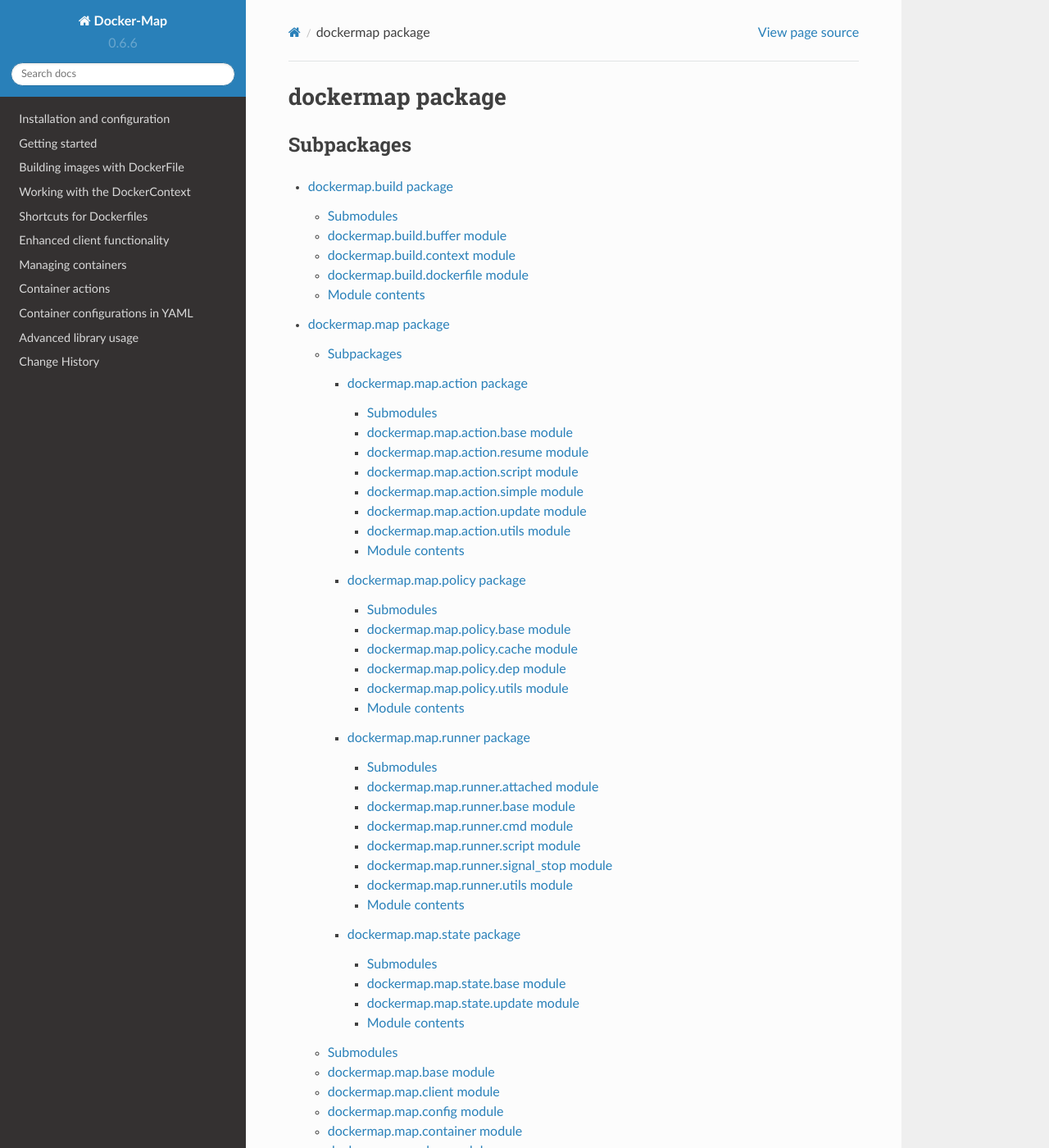
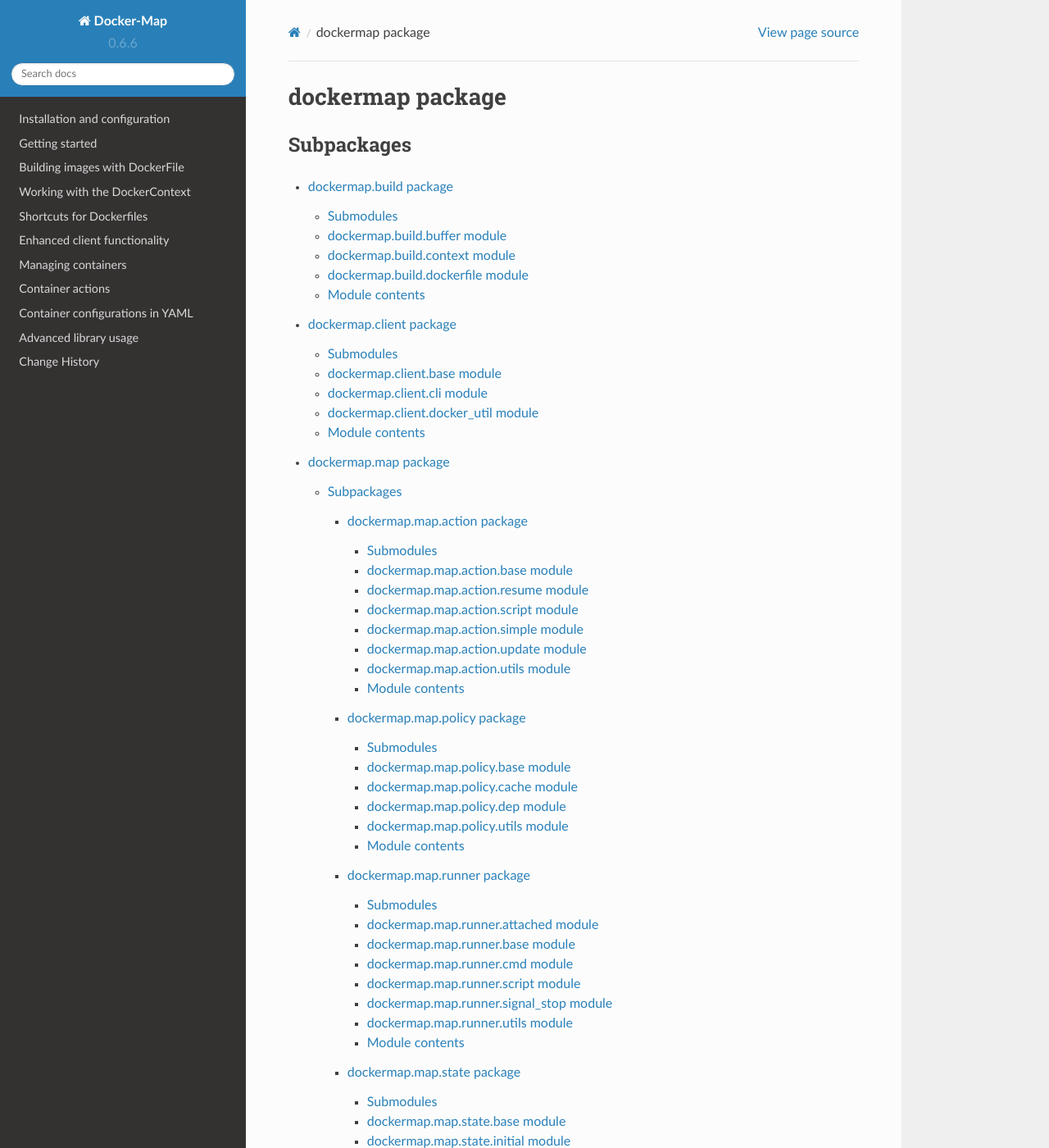
Before and after one commit to merll/docker-map, a Sphinx documentation site: the page built from docs/api/dockermap.rst, in a window 1280 px wide and 1400 px high. Shown: the whole window at 82% size. Built offline with Sphinx 7.4.7 and the Read the Docs theme 2.0.0, drawn with Linux system fonts in a browser that asks for light colours; some of the changed text lies outside the part shown.

```diff
--- a/docs/api/dockermap.map.state.rst
+++ b/docs/api/dockermap.map.state.rst
@@ -8,6 +8,14 @@ dockermap.map.state.base module
 -------------------------------
 
 .. automodule:: dockermap.map.state.base
+    :members:
+    :undoc-members:
+    :show-inheritance:
+
+dockermap.map.state.initial module
+----------------------------------
+
+.. automodule:: dockermap.map.state.initial
     :members:
     :undoc-members:
     :show-inheritance:
--- a/docs/api/dockermap.rst
+++ b/docs/api/dockermap.rst
@@ -7,6 +7,7 @@ Subpackages
 .. toctree::
 
     dockermap.build
+    dockermap.client
     dockermap.map
 
 Submodules
@@ -20,6 +21,13 @@ dockermap.api module
     :undoc-members:
     :show-inheritance:
 
+dockermap.dep module
+--------------------
+
+.. automodule:: dockermap.dep
+    :members:
+    :undoc-members:
+    :show-inheritance:
 
 dockermap.functional module
 ---------------------------
@@ -29,7 +37,6 @@ dockermap.functional module
     :undoc-members:
     :show-inheritance:
 
-
 dockermap.shortcuts module
 --------------------------
 
@@ -37,7 +44,6 @@ dockermap.shortcuts module
     :members:
     :undoc-members:
     :show-inheritance:
-
 
 dockermap.utils module
 ----------------------
```
Also changed, not shown: docs/api/dockermap.client.rst (added, +38 -0 lines), docs/api/dockermap.map.rst (+0 -16 lines).
